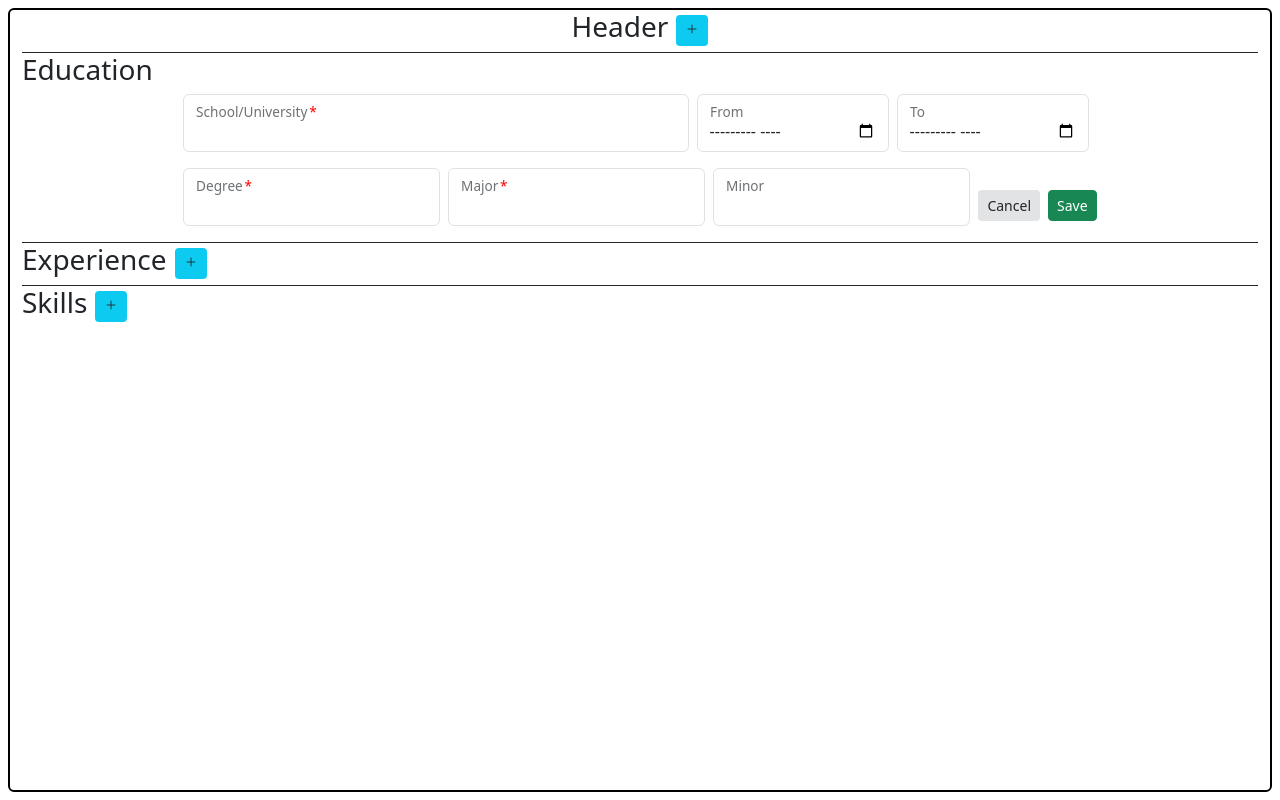
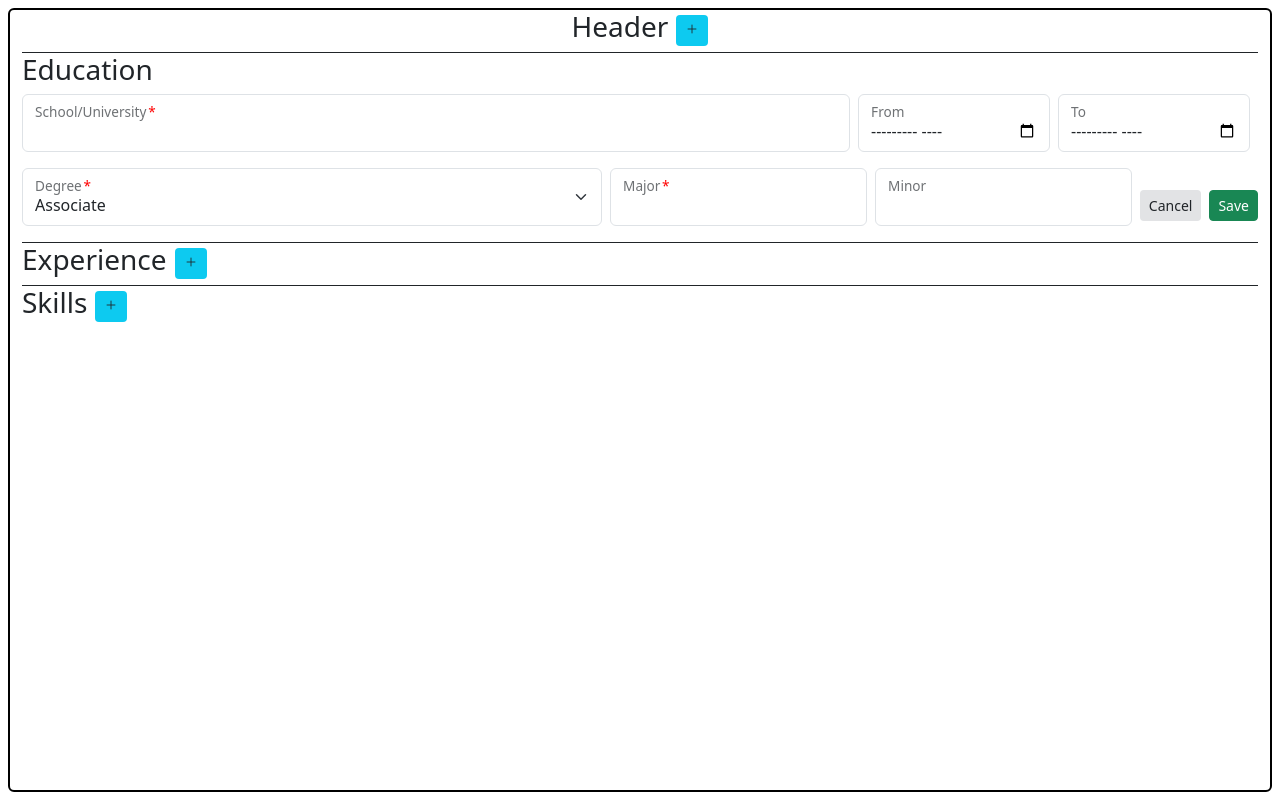
Before and after one commit to asampers/cv-app, a React (Vite) app: page / in a window 1280 px wide. Both pictures are taken after a click on the button 169 px from the left and 73 px from the top of the page. Built offline with nearby package versions, Linux system fonts and the light colour scheme.

Commit message:
Adjust spacing

```diff
--- a/src/components/Education.jsx
+++ b/src/components/Education.jsx
@@ -9,7 +9,7 @@ function Education() {
 
     return (
       <>
-      <div className='d-flex flex-column justify-content-center align-items-center w-100'>
+      <div className='d-flex flex-column w-100'>
         <div className='border-top border-dark d-flex align-items-center w-100'>
           <h3>Education</h3>
           {!items.showForm && <Buttons text="Add" onClick={items.noData ? items.toggleShowForm : items.addEntry}/> }
--- a/src/components/EducationForm.jsx
+++ b/src/components/EducationForm.jsx
@@ -28,8 +28,13 @@ export function EducationForm({data, onSubmit, onDelete}) {
           </div>
         </div>
         <div className="d-flex">
-          <div className="form-floating mb-3 me-2">
-            <input type="text" className="form-control" name="degree" defaultValue={data.degree} required/>
+          <div className="form-floating flex-grow-1 mb-3 me-2">
+            <select className="form-select" name="degree" defaultValue={data.degree} required>
+              <option value="Associate">Associate</option>
+              <option value="Bachelor's">Bachelor's</option>
+              <option value="Master's">Master's</option>
+              <option value="Doctorate">Doctorate</option>
+            </select>
             <label className="required-field">Degree</label>
           </div>
           <div className="form-floating mb-3 me-2">
--- a/src/components/EducationInfo.jsx
+++ b/src/components/EducationInfo.jsx
@@ -11,7 +11,7 @@ function EducationInfo({data, onClick, showBtn}) {
     <Fragment>
       <div className='d-flex w-100'>
         <div className='d-flex flex-column me-auto'>
-          {data.degree && <span className='fw-bold'>{data.degree} - {data.major}</span> }
+          {data.degree && <span className='fw-bold'>{data.degree} Degree - {data.major}</span> }
           {data.minor && <span className=''>Minor: {data.minor}</span> }
           {data.school && <span className='fst-italic'>{data.school}</span>}
         </div>
--- a/src/components/Experience.jsx
+++ b/src/components/Experience.jsx
@@ -9,7 +9,7 @@ export function Experience() {
 
   return (
     <>
-      <div className='d-flex flex-column justify-content-center align-items-center w-100'>
+      <div className='d-flex flex-column w-100'>
         <div className='border-top border-dark d-flex align-items-center w-100'>
           <h3>Experience</h3>
           {!items.showForm && <Buttons text="Add" onClick={items.noData ? items.toggleShowForm : items.addEntry}/> }
--- a/src/components/Skills.jsx
+++ b/src/components/Skills.jsx
@@ -10,7 +10,7 @@ function Skills() {
 
   return (
     <>
-      <div className='border-top border-dark d-flex align-items-center w-100'>
+      <div className='border-top border-dark d-flex w-100'>
         <h3>Skills</h3>
         {(!item.showForm && item.noData) && <Buttons text="Add" onClick={item.toggleShowForm}/> }
       </div>
```
